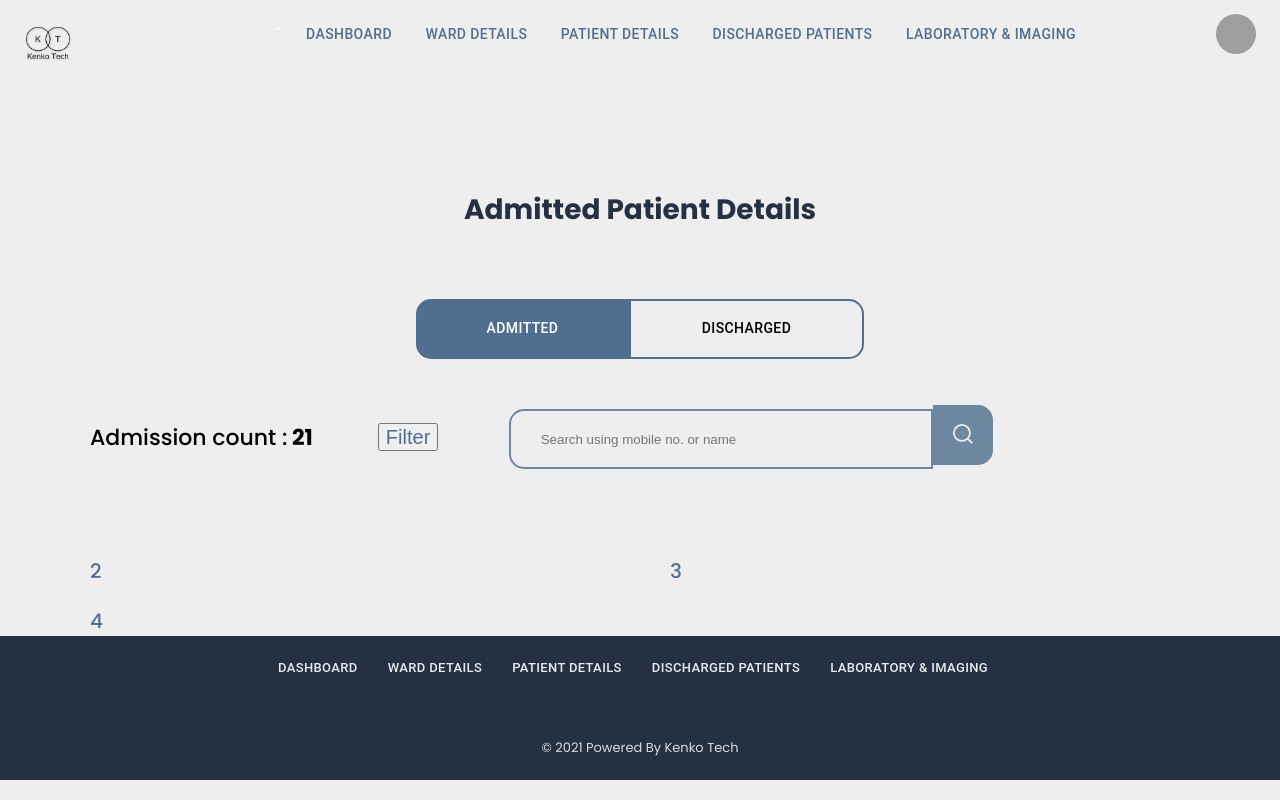
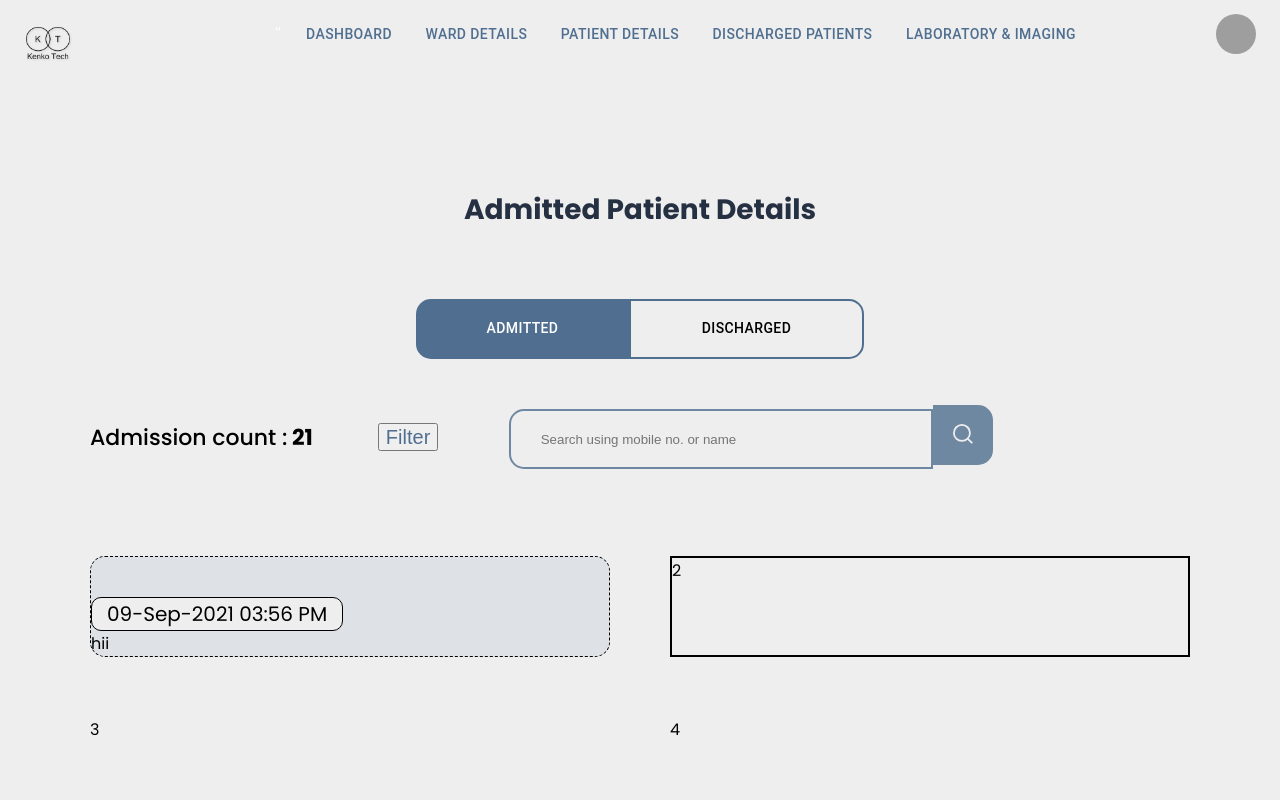
Before and after one commit to 1adityas/HMS, a React (Create React App) app: page /PatientDetails in a window 1280 px wide. Shown: the top 800 px of the page. Built offline with nearby package versions, Linux system fonts and the light colour scheme; grey boxes are pictures that could not be loaded.

Commit message:
casrdInfo

```diff
--- a/src/App.css
+++ b/src/App.css
@@ -4,7 +4,6 @@
 
    background-color: #EEEEEE;
  }
-
  .back {
    background-image: url("./background.svg");
    background-repeat: no-repeat;
--- a/src/components/CardInfo.css
+++ b/src/components/CardInfo.css
@@ -0,0 +1,24 @@
+.containerr{
+    /* had to rename bec was picking up css of someother file */
+    background-color:#DEE1E5;
+    border:1px dashed;
+    border-radius: 15px;
+}
+.timeTop{
+    width: -moz-fit-content;
+    width: fit-content;
+    border:1px solid;
+    margin-top: 40px;
+    border-radius: 10px;
+    padding: 1px 15px 1px 15px;
+    background-color: #EEEEEE;
+}
+#time{
+    /* https://developer.mozilla.org/en-US/docs/Web/CSS/fit-content */
+    margin: 0px;
+    /* font-family: ; */
+    font-size: 20px;
+}
+.Grid{
+
+}
--- a/src/components/CardInfo.js
+++ b/src/components/CardInfo.js
@@ -4,8 +4,22 @@ import './CardInfo.css';
 
 function CardInfo(){
     return(
+    <body>
+        <div className='containerr'>
+            <div className='timeTop'>
+                <p id='time'>09-Sep-2021 03:56 PM</p> {/** use api to call date and time */}
+            </div>
+        <div className='Grid'>
+            hii
 
-    <div>hiiii</div>
+        </div>
+        </div>
+
+
+
+
+
+    </body>
 
     )
 }
--- a/src/components/NewAdmission.css
+++ b/src/components/NewAdmission.css
@@ -2,6 +2,7 @@
   text-transform: none;
 }
 par
+cp
 {
   color: #506F90;
   font-size: 20px;
--- a/src/components/PatientDetails.css
+++ b/src/components/PatientDetails.css
@@ -46,10 +46,12 @@ body{
     /* grid-auto-rows: minmax(100px, auto); */
     color:black;
     grid-column-gap: 60px;
-    grid-row-gap: px60;
+    grid-row-gap: 60px;
 
   }
 .searchBar{
 
     justify-content: center;
 }
+par{
+}
--- a/src/components/PatientDetails.js
+++ b/src/components/PatientDetails.js
@@ -60,11 +60,11 @@ function PatientDetails() {
             </div> */}
 
             <div class="wrapper">
-            {/* <div class="sub">
+            <div class="sub">
                 <CardInfo/>
-              </div> */}
+              </div>
 
-              <div class="sub">
+              <div class="sub" style={{border:'2px solid'}}>
                 <par >
                     2
                   </par>
@@ -82,7 +82,7 @@ function PatientDetails() {
               </div>
             </div>
 
-            <div>
+            <div style={{marginTop:'80px'}}>
                 <MainFooter />
             </div>
 
```
